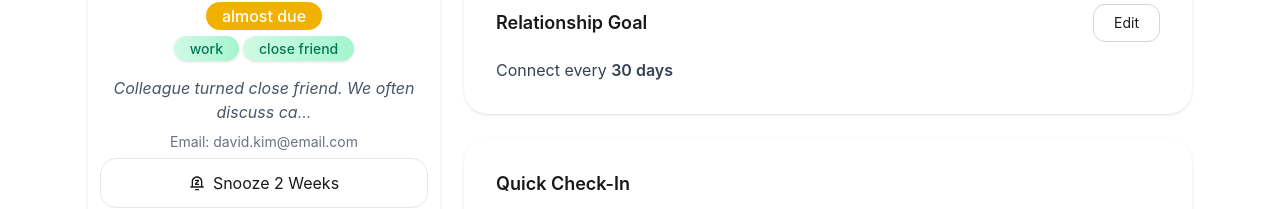
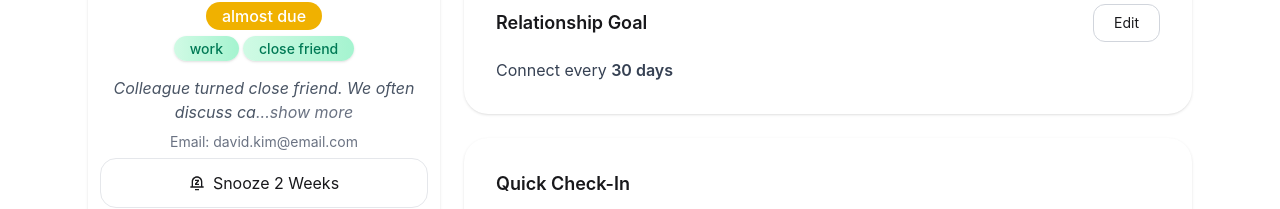
Before and after one commit to SBHimel/Assignment-7-for-submit, a React (Vite) app in the folder Keen-Keeper/: page /friend/1 in a window 1280 px wide. Shown: the part 293-502 px from the top of the page. Built offline with nearby package versions, Linux system fonts and the light colour scheme.

Commit message:
Home section done

```diff
--- a/Keen-Keeper/src/pages/FriendDetails/FriendDetails.jsx
+++ b/Keen-Keeper/src/pages/FriendDetails/FriendDetails.jsx
@@ -6,19 +6,25 @@ import { FiArchive } from "react-icons/fi";
 import { LuPhoneCall } from "react-icons/lu";
 import { MdOutlineTextsms } from "react-icons/md";
 import { PiVideoCamera } from "react-icons/pi";
+import { PacmanLoader } from "react-spinners";
 
 const FriendDetails = () => {
   const { friends, loading, statusStyle } = useContext(FriendsContext);
   console.log(friends);
   const { id } = useParams();
 
+   const [showFull, setShowFull] = useState(false);
+
   const friend = friends.find((item) => item.id === Number(id));
 
   if (!friend) {
-    return <h2 className="text-center mt-10">Loading...</h2>;
+    return <div className="flex flex-col justify-center items-center h-40 gap-3">
+          <PacmanLoader color="#10b981" size={20} />
+          <p className="text-sm font-bold text-gray-500">Loading data...</p>
+        </div>;
   }
 
-  const [showFull, setShowFull] = useState(false);
+
 
 
 
@@ -79,7 +85,7 @@ const FriendDetails = () => {
               onClick={() => setShowFull(!showFull)}
               className="cursor-pointer text-gray-500"
             >
-              {showFull ? " show less" : "..."}
+              {showFull ? " show less" : "...show more"}
             </span>
           </p>
 
```
